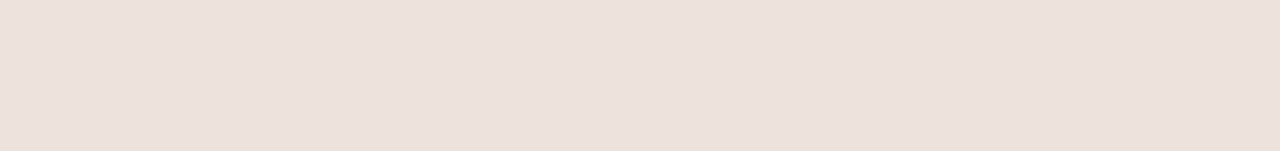
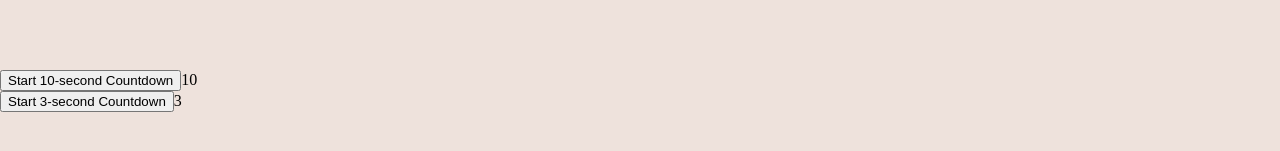
Before and after one commit to lukehorak/gamebox, a React (Create React App) app in the folder client/: page /wingit in a window 1280 px wide. Shown: the part 377-528 px from the top of the page. Built offline with nearby package versions, Linux system fonts and the light colour scheme; a web font is replaced by a local one.

Commit message:
Added 3 and 10-second components

```diff
--- /dev/null
+++ b/client/src/component/wingit/Countdown10.jsx
@@ -0,0 +1,34 @@
+import React, { Component } from 'react';
+
+class Countdown10 extends Component {
+  constructor(props) {
+    super()
+    this.state = {
+      timer: 10
+    }
+  }
+  startTimer() {
+    const interval = setInterval(() => {
+      this.setState({
+        timer: this.state.timer - 1
+      })
+    }, 1000);
+
+    setTimeout(() => {
+      this.setState({
+        timer: " 0 - Time's up!"
+      })
+      clearInterval(interval);
+    }, (this.state.timer) * 1000)
+  }
+
+  render() {
+    return (
+      <div>
+        <button onClick={this.startTimer.bind(this)}>Start 10-second Countdown</button>
+        <span>{this.state.timer}</span>
+      </div>
+    );
+  }
+}
+export default Countdown10;
--- /dev/null
+++ b/client/src/component/wingit/Countdown3.jsx
@@ -0,0 +1,34 @@
+import React, { Component } from 'react';
+
+class Countdown3 extends Component {
+  constructor(props) {
+    super()
+    this.state = {
+      timer: 3
+    }
+  }
+  startTimer() {
+    const interval = setInterval(() => {
+      this.setState({
+        timer: this.state.timer - 1
+      })
+    }, 1000);
+
+    setTimeout(() => {
+      this.setState({
+        timer: " 0 - Time's up!"
+      })
+      clearInterval(interval);
+    }, (this.state.timer) * 1000)
+  }
+
+  render() {
+    return (
+      <div>
+        <button onClick={this.startTimer.bind(this)}>Start 3-second Countdown</button>
+        <span>{this.state.timer}</span>
+      </div>
+    );
+  }
+}
+export default Countdown3;
--- a/client/src/component/wingit/WingIt.jsx
+++ b/client/src/component/wingit/WingIt.jsx
@@ -2,6 +2,9 @@ import React, { Component } from 'react';
 import Nav from '../home/Nav';
 import '../../stylesheets/Home.css';
 import '../../stylesheets/wingit.css';
+import Countdown10 from './Countdown10';
+import Countdown3 from './Countdown3';
+
 
 class WingIt extends Component {
   constructor(props) {
@@ -24,6 +27,7 @@ class WingIt extends Component {
       );
     });
 
+
     return (
       <div>
         < Nav />
@@ -45,10 +49,14 @@ class WingIt extends Component {
           <ul>
             {players}
           </ul>
+        </div>
+
+        <Countdown10 />
+        <Countdown3 />
+
+
 
         </div>
-      </div>
-
     );
   }
 }
```
Also changed, not shown: client/src/util/numbers.js (line endings or trailing spaces).
